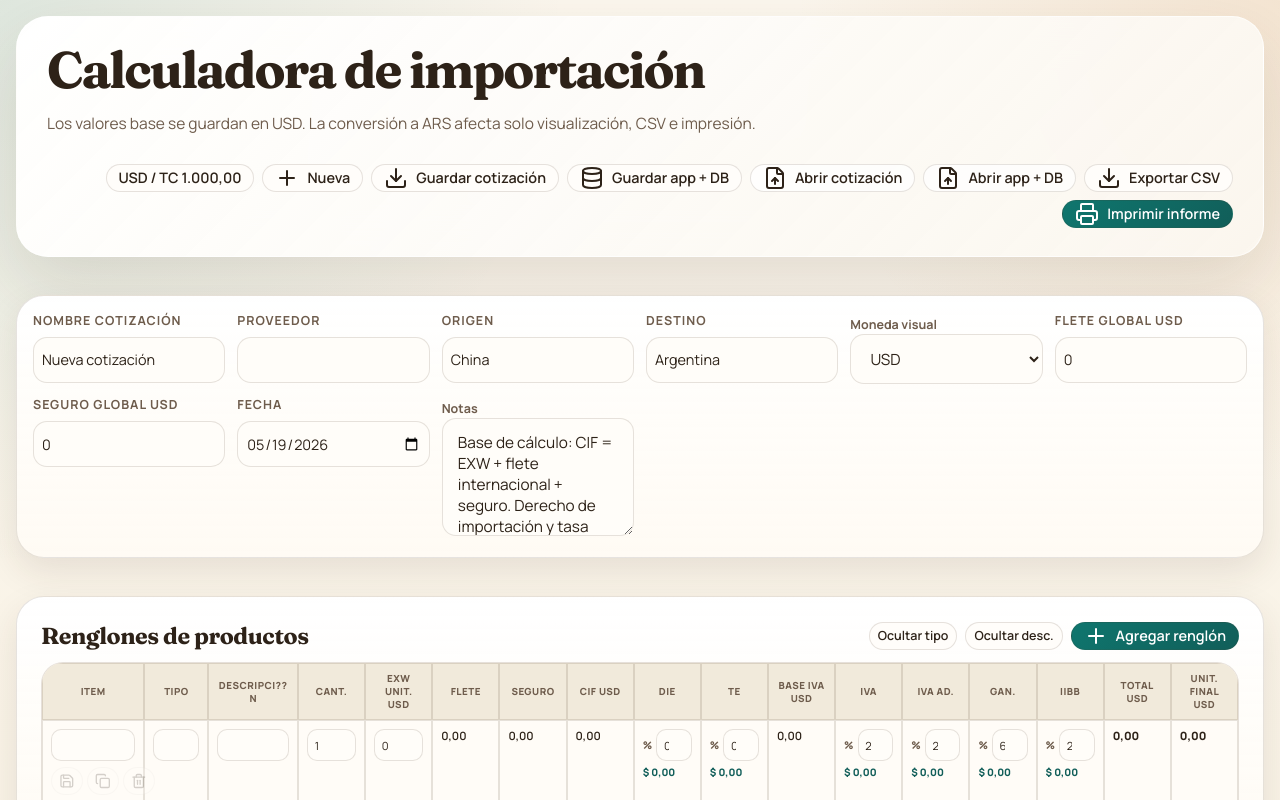
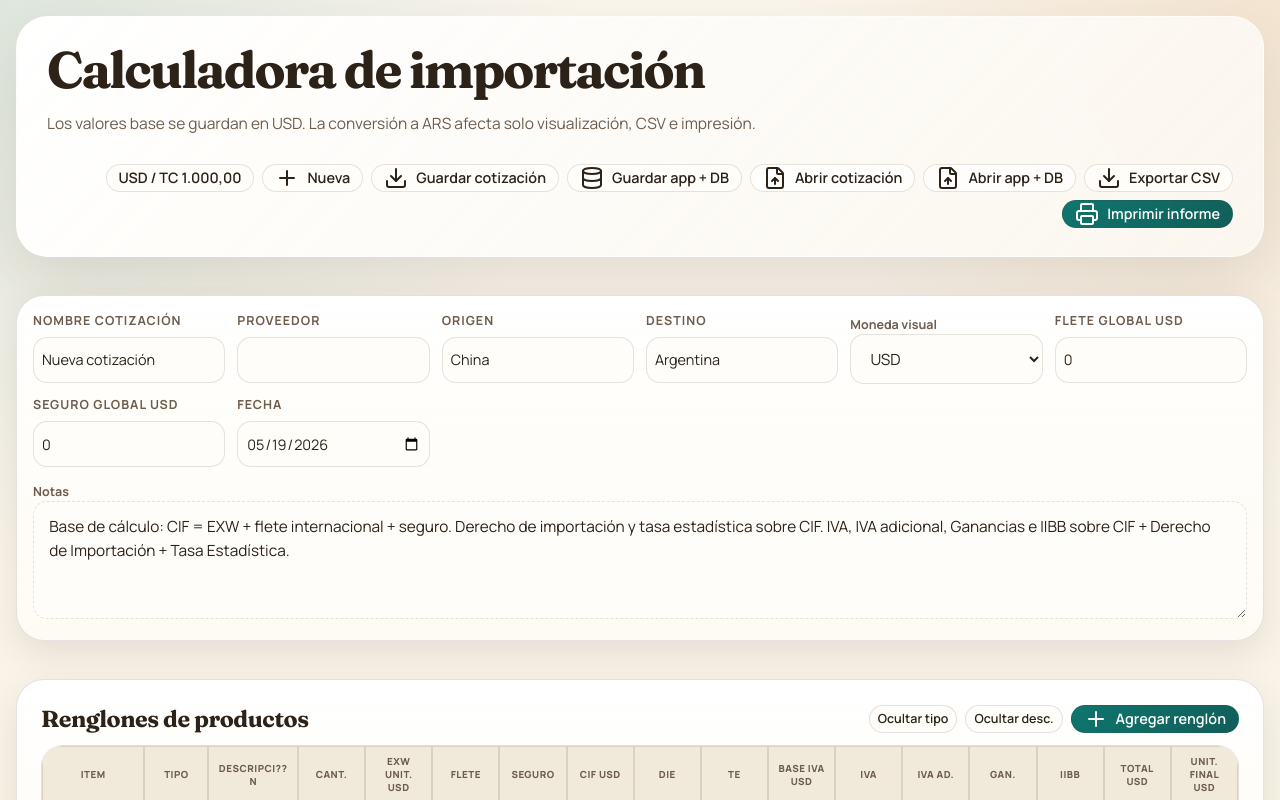
Before and after one commit to kbrus87/cotizador-importaciones, a React (Vite) app: page / in a window 1280 px wide. Shown: the top 800 px of the page. Built offline with nearby package versions, Linux system fonts and the light colour scheme.

Commit message:
mejores de espacios

```diff
--- a/src/App.css
+++ b/src/App.css
@@ -268,6 +268,23 @@ body {
 .quote-app textarea {
   min-height: 118px;
   resize: vertical;
+}
+
+.notes-field {
+  grid-column: 1 / -1;
+}
+
+.notes-textarea {
+  min-height: 74px;
+  resize: none;
+  line-height: 1.55;
+  color: var(--muted);
+  background: rgba(242, 234, 219, 0.55);
+}
+
+.notes-textarea[readonly] {
+  cursor: default;
+  border-style: dashed;
 }
 
 .quote-table-wrap {
--- a/src/App.tsx
+++ b/src/App.tsx
@@ -651,12 +651,12 @@ export default function App() {
             <Field label="Flete global USD" type="number" value={quote.fleteTotal} onChange={(v) => updateQuote({ fleteTotal: v })} />
             <Field label="Seguro global USD" type="number" value={quote.seguroTotal} onChange={(v) => updateQuote({ seguroTotal: v })} />
             <Field label="Fecha" type="date" value={quote.fecha} onChange={(v) => updateQuote({ fecha: v })} />
-            <div className="md:col-span-5">
+            <div className="notes-field md:col-span-6">
               <label className="text-xs font-semibold text-slate-500">Notas</label>
               <textarea
-                className="min-h-16 w-full rounded-md border px-2 py-1 text-sm"
+                className="notes-textarea min-h-16 w-full rounded-md border px-2 py-1 text-sm"
                 value={quote.notas}
-                onChange={(e) => updateQuote({ notas: e.target.value })}
+                readOnly
               />
             </div>
           </CardContent>
```
